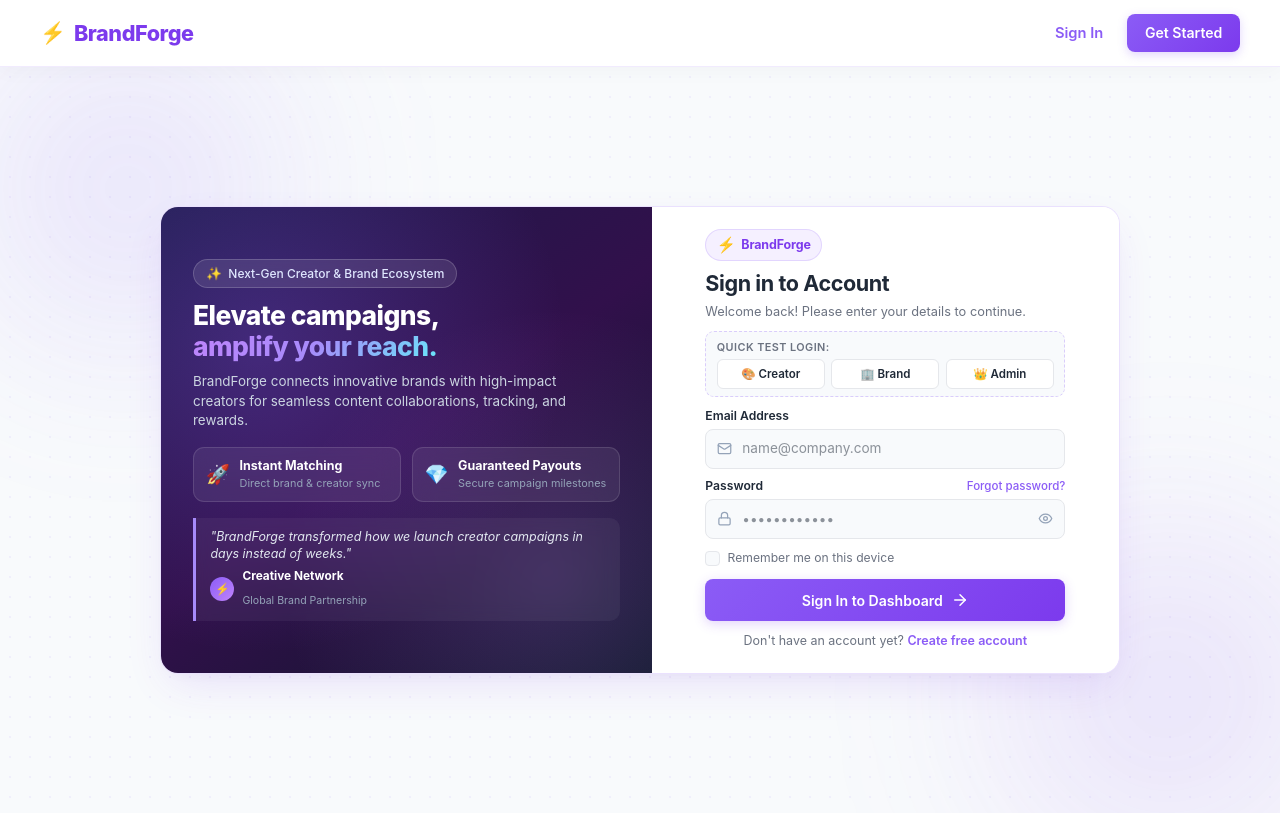
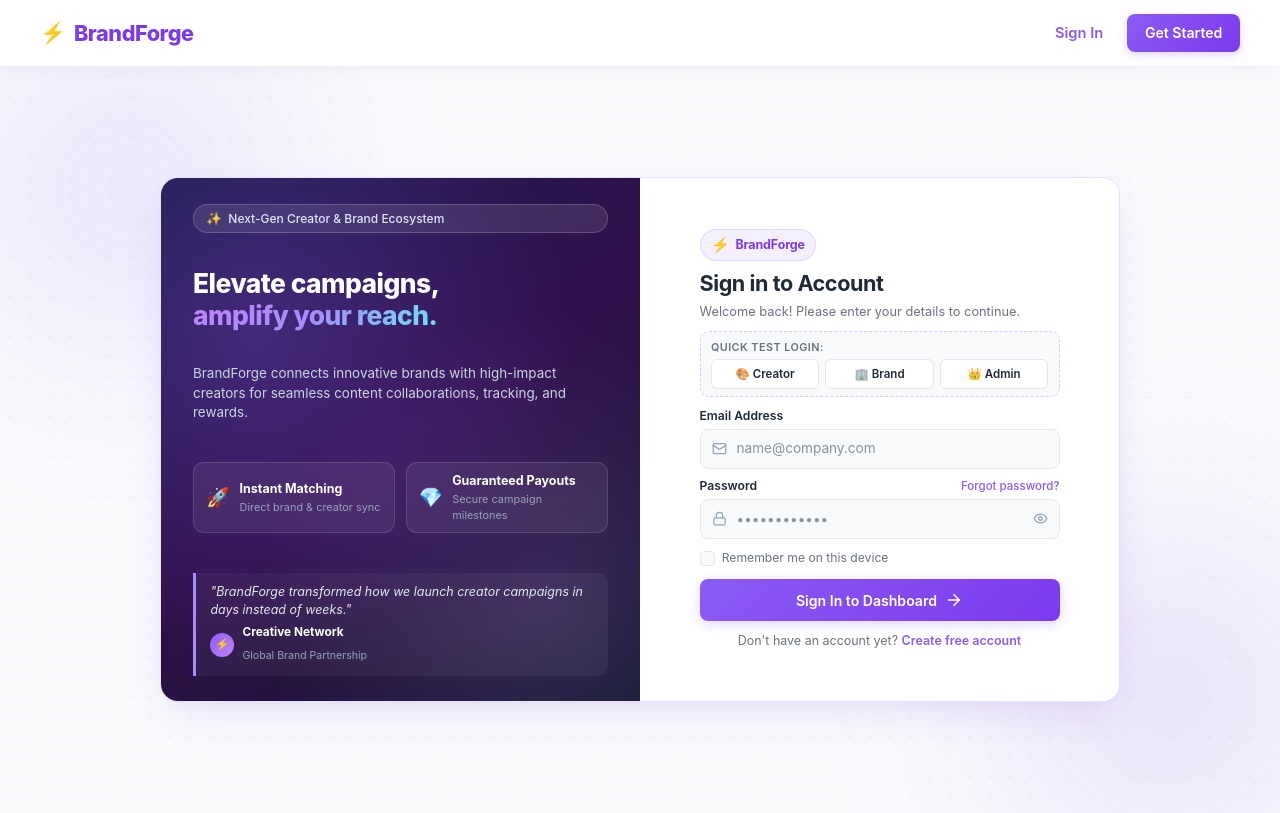
Before and after one commit to RohitChintalapudi/BrandForge_Frontend, a React (Vite) app: page /login in a window 1280 px wide. Built offline with nearby package versions, Linux system fonts and the light colour scheme; no server answers.

Commit message:
style: enforce exact identical width, height, and panel dimensions across login and signup cards

```diff
--- a/src/styles/global.css
+++ b/src/styles/global.css
@@ -307,15 +307,18 @@ textarea {
   100% { transform: translate(30px, 20px) scale(1.08); }
 }
 
-/* Dual Panel Container */
-.login-card-container {
+/* Dual Panel Container - EXACT IDENTICAL DIMENSIONS FOR LOGIN & SIGNUP */
+.login-card-container,
+.register-container {
   position: relative;
   z-index: 1;
   display: grid;
-  grid-template-columns: 1.05fr 1fr;
-  width: 100%;
+  grid-template-columns: 1fr 1fr;
+  width: 960px;
   max-width: 960px;
-  max-height: calc(100vh - 74px);
+  height: 525px;
+  min-height: 525px;
+  max-height: 525px;
   background: var(--white);
   border-radius: 18px;
   border: 1px solid rgba(139, 92, 246, 0.18);
@@ -324,28 +327,31 @@ textarea {
   box-sizing: border-box;
 }
 
-.register-container {
-  max-width: 980px;
-}
-
-/* Left Showcase Panel */
-.login-showcase-panel {
+/* Left Showcase Panel - Identical across Login & Register */
+.login-showcase-panel,
+.register-showcase-panel {
   position: relative;
-  background: linear-gradient(145deg, #1e1b4b 0%, #31104b 50%, #0f172a 100%);
+  height: 100%;
+  max-height: 100%;
   color: var(--white);
   padding: 1.6rem 2rem;
   display: flex;
   flex-direction: column;
-  justify-content: center;
+  justify-content: space-between;
   overflow: hidden;
   box-sizing: border-box;
+}
+
+.login-showcase-panel {
+  background: linear-gradient(145deg, #1e1b4b 0%, #31104b 50%, #0f172a 100%);
 }
 
 .register-showcase-panel {
   background: linear-gradient(145deg, #180d38 0%, #2e1065 50%, #0f172a 100%);
 }
 
-.login-showcase-panel::before {
+.login-showcase-panel::before,
+.register-showcase-panel::before {
   content: "";
   position: absolute;
   inset: 0;
@@ -357,7 +363,12 @@ textarea {
 .showcase-content {
   position: relative;
   z-index: 2;
+  height: 100%;
+  display: flex;
+  flex-direction: column;
+  justify-content: space-between;
 }
+
 
 .showcase-badge {
   display: inline-flex;
@@ -540,12 +551,17 @@ textarea {
   flex-shrink: 0;
 }
 
-/* Right Form Panel */
-.login-form-panel {
+/* Right Form Panel - Identical across Login & Register */
+.login-form-panel,
+.register-form-panel {
+  position: relative;
+  height: 100%;
+  max-height: 100%;
   display: flex;
+  flex-direction: column;
   align-items: center;
   justify-content: center;
-  padding: 1.4rem 2rem;
+  padding: 1.6rem 2rem;
   background: var(--white);
   overflow: hidden;
   box-sizing: border-box;
@@ -555,7 +571,11 @@ textarea {
 .register-form-card {
   width: 100%;
   max-width: 360px;
+  display: flex;
+  flex-direction: column;
+  justify-content: center;
 }
+
 
 .login-card-header {
   margin-bottom: 0.65rem;
```
